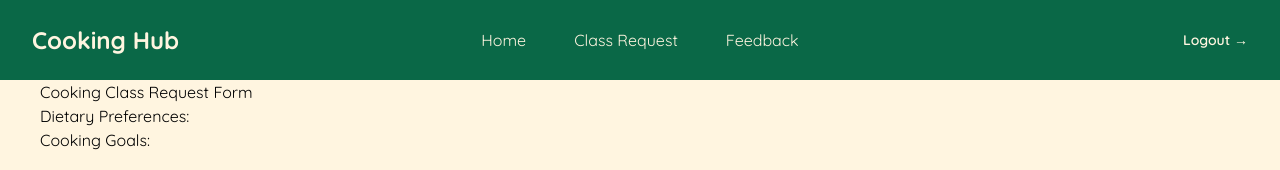
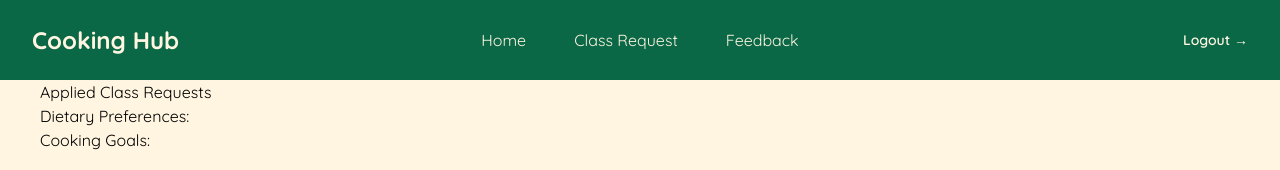
Before and after one commit to neojarvis-testing/8b8a08fa-018d-4c99-adb9-1c63fedffd66-3e18c4ab-fae2-4018-886d-f22d52c9f031, an Angular app in the folder angularapp/: page /user/view-requests in a window 1280 px wide. Shown: the top 170 px of the page. Built offline with nearby package versions, Linux system fonts and the light colour scheme; a web font is replaced by a local one.

Commit message:
heading change

```diff
--- a/angularapp/src/app/components/adminviewclass/adminviewclass.component.html
+++ b/angularapp/src/app/components/adminviewclass/adminviewclass.component.html
@@ -1,4 +1,4 @@
-<h1>Edit Cooking Class</h1>
+<h1>Cooking Classes</h1>
 
 <div class="form-container">
   <form #cookingForm="ngForm" (ngSubmit)="onSubmit(cookingForm)" novalidate>
--- a/angularapp/src/app/components/userviewappliedrequest/userviewappliedrequest.component.html
+++ b/angularapp/src/app/components/userviewappliedrequest/userviewappliedrequest.component.html
@@ -1,4 +1,4 @@
-<h1>Cooking Class Request Form</h1>
+<h1>Applied Class Requests</h1>
 
 <div class="form-container">
   <form #cookingForm="ngForm" (ngSubmit)="onSubmit(cookingForm)" novalidate>
```
Also changed, not shown: 1 other file (tests, documents, lock files or other folders).
